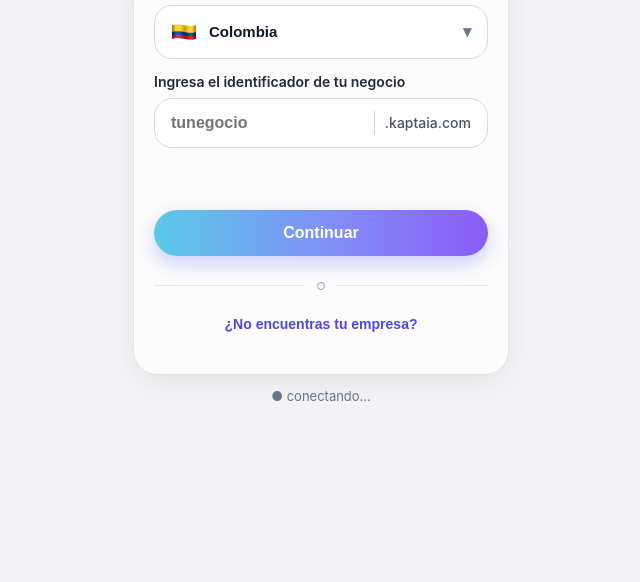
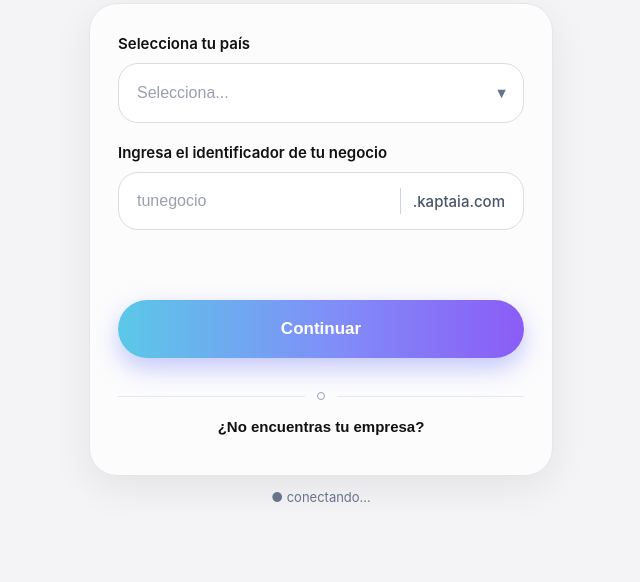
Before and after one commit to Workness24-7/kapta-ia-backend, a plain HTML site: page pwa/index.html in a window 1280 px wide. Shown: the part 218-800 px from the top of the page, without its empty margins (319-959 px from the left). Drawn offline with Linux system fonts and the light colour scheme.

Commit message:
feat(pwa): proporciones login como referencia (ancho, vacio, enlace negro)

```diff
--- a/pwa/app.js
+++ b/pwa/app.js
@@ -63,7 +63,7 @@ function ver(id) {
 
 // Países del selector (banderas locales).
 const PAISES = [["Colombia", "colombia"], ["México", "mexico"], ["Perú", "peru"], ["Chile", "chile"], ["Argentina", "argentina"], ["Ecuador", "ecuador"]];
-let PAIS_SEL = "Colombia";
+let PAIS_SEL = "";
 let PAISES_OK = false;
 function pintarPaises() {
   const box = $("pais-lista");
@@ -76,8 +76,7 @@ function pintarPaises() {
     b.innerHTML = `<img src="img/flags/${img}.png" alt=""><span>${nombre}</span>`;
     b.addEventListener("click", () => {
       PAIS_SEL = nombre;
-      $("pais-nombre").textContent = nombre;
-      $("pais-flag").src = `img/flags/${img}.png`;
+      $("pais-sel").innerHTML = `<img id="pais-flag" src="img/flags/${img}.png" alt=""><span id="pais-nombre">${nombre}</span>`;
       box.classList.add("oculto");
     });
     box.appendChild(b);
--- a/pwa/index.html
+++ b/pwa/index.html
@@ -23,7 +23,7 @@
         <p class="login-label">Selecciona tu país</p>
         <div class="login-field" id="pais-box">
           <button id="pais-btn" type="button">
-            <span id="pais-sel"><img id="pais-flag" src="img/flags/colombia.png" alt=""><span id="pais-nombre">Colombia</span></span>
+            <span id="pais-sel"><span class="ph">Selecciona...</span></span>
             <span class="chev">▾</span>
           </button>
           <div id="pais-lista" class="oculto"></div>
@@ -37,7 +37,7 @@
         <p id="err-codigo" class="error"></p>
         <button id="btn-codigo" class="btn degradado">Continuar</button>
         <div class="login-sep"><span></span><i></i><span></span></div>
-        <button id="btn-empresa-ayuda" class="btn link">¿No encuentras tu empresa?</button>
+        <button id="btn-empresa-ayuda" class="login-ayuda">¿No encuentras tu empresa?</button>
       </div>
       <p class="muted" id="app-version"></p>
       <p class="muted" id="net-estado">● conectando...</p>
--- a/pwa/styles.css
+++ b/pwa/styles.css
@@ -51,29 +51,32 @@ input, select { width: 100%; padding: 13px 14px; margin: 6px 0; border: 1px soli
 .volver { background: none; border: 0; color: var(--prim); font-weight: 700; font-size: 14px; margin-bottom: 8px; }
 /* Login redirección estilo app */
 .fondo-login { background: #F4F4F6; }
-.login-wrap { max-width: 420px; margin: 0 auto; padding: 40px 22px 24px; text-align: center; }
-#brand-logo { width: 100%; max-width: 330px; margin: 6px auto 22px; display: block; }
-.glass-card { background: rgba(255,255,255,.72); border: 1px solid #E3E3E8; border-radius: 24px; padding: 22px 20px; box-shadow: 0 8px 30px #00000010; text-align: left; }
-.login-label { font-size: 14px; font-weight: 600; color: #1E293B; margin: 14px 0 8px; }
+.login-wrap { max-width: 520px; margin: 0 auto; padding: 56px 28px 24px; text-align: center; }
+#brand-logo { width: 100%; max-width: 380px; margin: 6px auto 36px; display: block; }
+.glass-card { background: rgba(255,255,255,.78); border: 1px solid #E5E5EA; border-radius: 28px; padding: 30px 28px; box-shadow: 0 12px 40px #00000012; text-align: left; }
+.login-label { font-size: 15px; font-weight: 600; color: #111; margin: 20px 0 10px; }
 .login-label:first-child { margin-top: 0; }
-.login-field { background: rgba(255,255,255,.85); border: 1px solid #D9D9DE; border-radius: 18px; }
-#pais-btn { width: 100%; border: 0; background: none; display: flex; align-items: center; justify-content: space-between; padding: 13px 16px; font-size: 15px; font-weight: 600; color: #0F172A; cursor: pointer; }
+.login-field { background: rgba(255,255,255,.9); border: 1px solid #DCDCE0; border-radius: 20px; min-height: 58px; }
+#pais-btn { width: 100%; min-height: 58px; border: 0; background: none; display: flex; align-items: center; justify-content: space-between; padding: 8px 18px; font-size: 16px; font-weight: 600; color: #0F172A; cursor: pointer; }
 #pais-sel { display: flex; align-items: center; gap: 12px; }
-#pais-flag { width: 26px; height: 26px; object-fit: contain; }
-.chev { color: #64748B; font-size: 16px; }
-#pais-lista { border-top: 1px solid #EDEDF1; max-height: 220px; overflow-y: auto; }
-#pais-lista button { width: 100%; border: 0; background: none; display: flex; align-items: center; gap: 12px; padding: 11px 16px; font-size: 14px; font-weight: 500; color: #0F172A; cursor: pointer; }
-#pais-lista button img { width: 24px; height: 24px; object-fit: contain; }
+#pais-sel .ph { color: #9AA0AE; font-weight: 500; }
+#pais-flag { width: 28px; height: 28px; object-fit: contain; }
+.chev { color: #64748B; font-size: 15px; }
+#pais-lista { border-top: 1px solid #EDEDF1; max-height: 230px; overflow-y: auto; }
+#pais-lista button { width: 100%; border: 0; background: none; display: flex; align-items: center; gap: 12px; padding: 12px 18px; font-size: 15px; font-weight: 500; color: #0F172A; cursor: pointer; }
+#pais-lista button img { width: 26px; height: 26px; object-fit: contain; }
 #pais-lista button:active { background: #F1F1F5; }
-.login-id { display: flex; align-items: center; padding: 0 16px 0 0; }
-.login-id input { border: 0; background: none; margin: 0; padding: 15px 0 15px 16px; font-weight: 600; }
+.login-id { display: flex; align-items: center; padding: 0 18px 0 0; min-height: 58px; }
+.login-id input { border: 0; background: none; margin: 0; padding: 17px 0 17px 18px; font-weight: 500; font-size: 16px; }
 .login-id input:focus { outline: none; }
-.login-div { width: 1px; height: 24px; background: #CBD5E1; margin: 0 10px; flex-shrink: 0; }
-.login-dom { color: #475569; font-size: 14px; font-weight: 500; white-space: nowrap; }
-.btn.degradado { background: linear-gradient(90deg, #5BC8E8, #818CF8 55%, #8B5CF6); color: #fff; margin-top: 18px; box-shadow: 0 8px 20px #818CF866; }
-.login-sep { display: flex; align-items: center; gap: 12px; margin: 20px 0 6px; }
+.login-id input::placeholder { color: #9AA0AE; }
+.login-div { width: 1px; height: 26px; background: #CBD5E1; margin: 0 12px; flex-shrink: 0; }
+.login-dom { color: #475569; font-size: 15px; font-weight: 500; white-space: nowrap; }
+.btn.degradado { background: linear-gradient(90deg, #5BC8E8, #818CF8 55%, #8B5CF6); color: #fff; margin-top: 26px; height: 58px; font-size: 17px; box-shadow: 0 10px 24px #818CF877; }
+.login-sep { display: flex; align-items: center; gap: 12px; margin: 28px 0 8px; }
 .login-sep span { flex: 1; height: 1px; background: #E2E8F0; }
 .login-sep i { width: 8px; height: 8px; border: 1.5px solid #94A3B8; border-radius: 50%; }
+.login-ayuda { background: none; border: 0; width: 100%; color: #111 !important; font-size: 15px; font-weight: 600; padding: 10px; cursor: pointer; }
 .superbrand { display: flex; align-items: center; gap: 10px; background: linear-gradient(135deg, #4F46E5, #7C3AED); color: #fff; border-radius: 16px; padding: 12px 14px; margin-bottom: 12px; }
 .superbrand small { display: block; opacity: .85; font-size: 11px; }
 .superlogo { font-size: 30px; }
```
